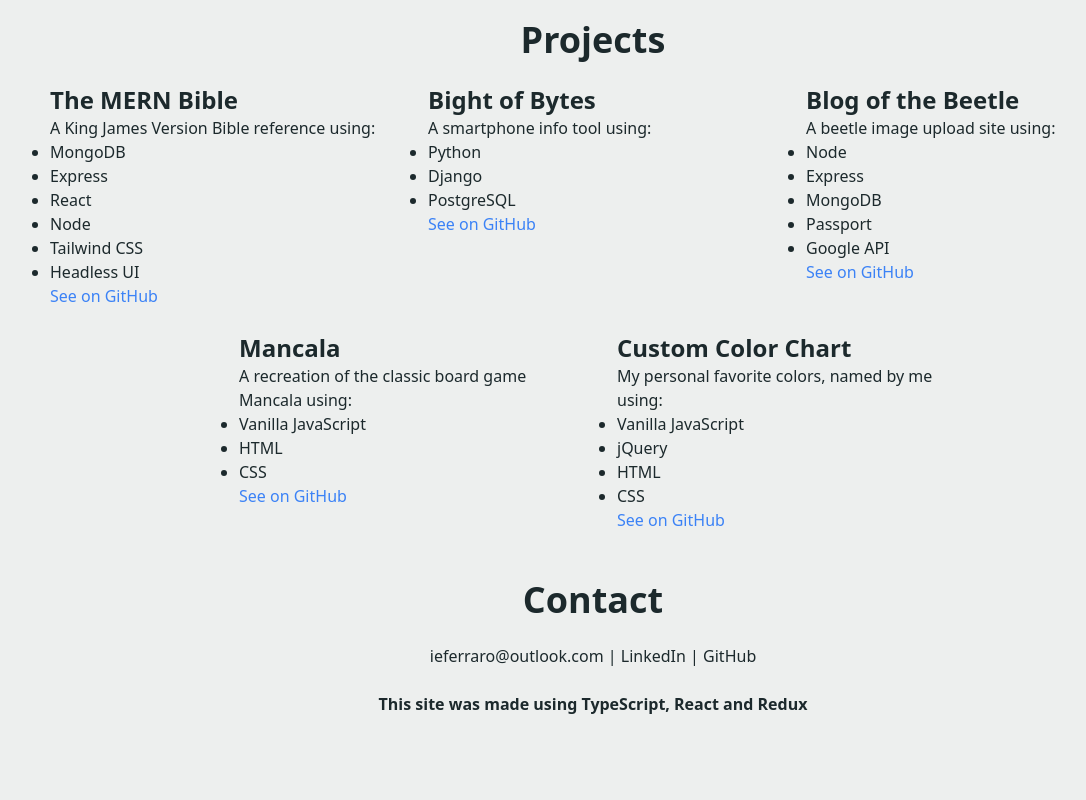
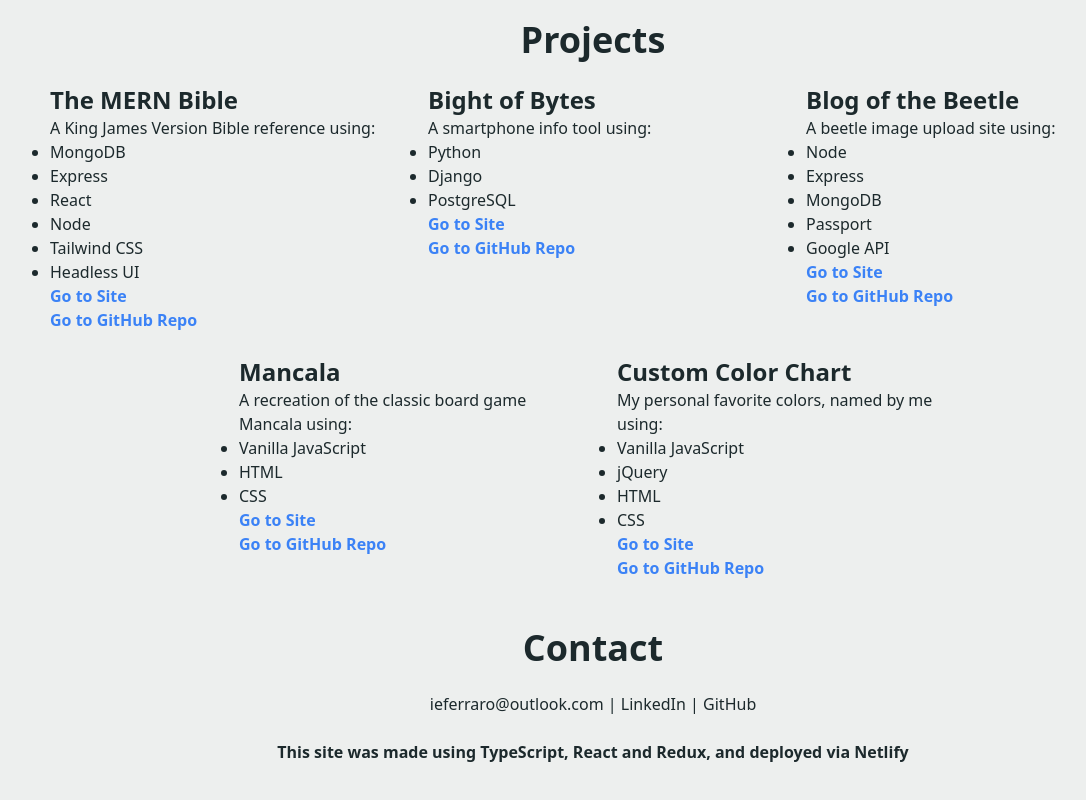
Before and after one commit to iferraro/portfolio, a React (Create React App) app: page / in a window 1280 px wide. Shown: the part 1091-1891 px from the top of the page, without its empty margins (47-1133 px from the left). Before the commit the page ends 1847 px from the top, so only its background shows below. Built offline with nearby package versions, Linux system fonts and the light colour scheme.

Commit message:
Added links to actual project sites

```diff
--- a/src/features/Footer/Footer.tsx
+++ b/src/features/Footer/Footer.tsx
@@ -5,7 +5,7 @@
     <div className="text-center">
       <br />
       <p className="font-bold">
-        This site was made using TypeScript, React and Redux
+        This site was made using TypeScript, React and Redux, and deployed via Netlify
       </p>
       <br />
     </div>
--- a/src/features/Projects/Projects.tsx
+++ b/src/features/Projects/Projects.tsx
@@ -6,6 +6,7 @@
   title: string;
   description: string;
   stack: string[];
+  siteLink: string;
   gitHubLink: string;
 }
 
@@ -14,6 +15,7 @@
   title: string;
   description: string;
   stack: string[];
+  siteLink: string;
   gitHubLink: string;
 
   constructor(
@@ -21,12 +23,14 @@
     title: string,
     description: string,
     stack: string[],
+    siteLink: string,
     gitHubLink: string
   ) {
     // this.iconLink = iconLink;
     this.title = title;
     this.description = description;
     this.stack = stack;
+    this.siteLink = siteLink;
     this.gitHubLink = gitHubLink;
   }
 }
@@ -35,6 +39,7 @@
   "Mancala",
   "A recreation of the classic board game Mancala",
   ["Vanilla JavaScript", "HTML", "CSS"],
+  "https://iferraro.github.io/mancala/",
   "https://github.com/iferraro/mancala"
 );
 
@@ -42,6 +47,7 @@
   "Blog of the Beetle",
   "A beetle image upload site",
   ["Node", "Express", "MongoDB", "Passport", "Google API"],
+  "https://blog-of-the-beetle.herokuapp.com/home",
   "https://github.com/iferraro/blog-of-the-beetle"
 );
 
@@ -49,6 +55,7 @@
   "Bight of Bytes",
   "A smartphone info tool",
   ["Python", "Django", "PostgreSQL"],
+  "https://bight-of-bytes.herokuapp.com/",
   "https://github.com/iferraro/bight-of-bytes"
 );
 
@@ -56,6 +63,7 @@
   "The MERN Bible",
   "A King James Version Bible reference",
   ["MongoDB", "Express", "React", "Node", "Tailwind CSS", "Headless UI"],
+  "https://mern-bible.herokuapp.com/",
   "https://github.com/iferraro/mern-bible"
 );
 
@@ -63,6 +71,7 @@
   "Custom Color Chart",
   "My personal favorite colors, named by me",
   ["Vanilla JavaScript", "jQuery", "HTML", "CSS"],
+  "https://iferraro.github.io/custom-color-chart/",
   "https://github.com/iferraro/custom-color-chart"
 );
 
@@ -79,6 +88,7 @@
     title: string;
     description: string;
     stack: string[];
+    siteLink: string;
     gitHubLink: string;
   }>
 ) => {
@@ -92,8 +102,10 @@
         ))}
       </ul>
       <p>
-        <a href={item.gitHubLink} className="text-blue-500">
-          See on GitHub
+        <a href={item.siteLink} className="text-blue-500 font-bold">Go to Site</a>
+        <br />
+        <a href={item.gitHubLink} className="text-blue-500 font-bold">
+          Go to GitHub Repo
         </a>
       </p>
       <br />
```
